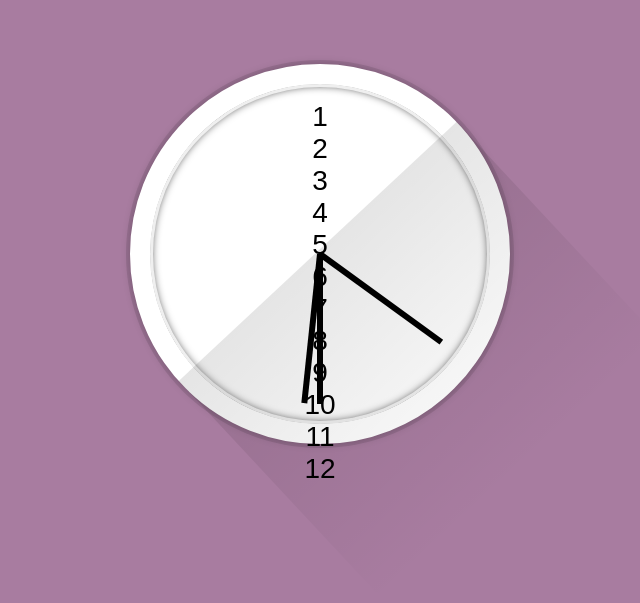
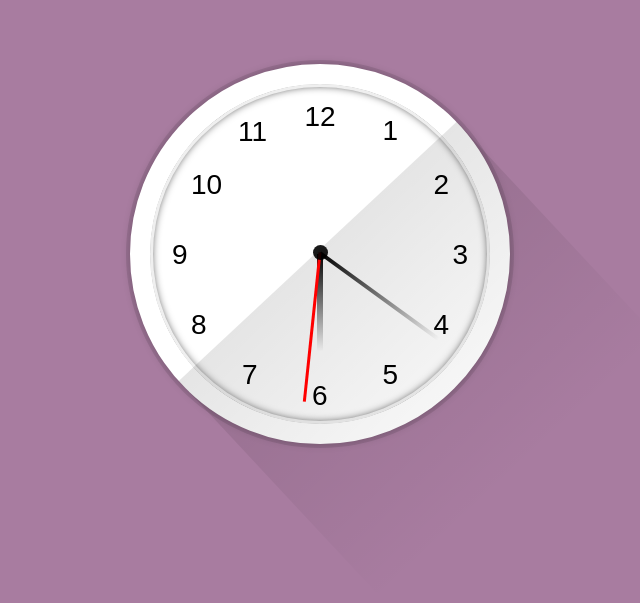
Before and after one commit to trembylene/JavaScript30, a plain HTML site: page 02-clock/index.html in a window 1280 px wide. Shown: the part 146-749 px from the top of the page, without its empty margins (320-960 px from the left). Drawn offline with Linux system fonts and the light colour scheme.

Commit message:
created cog, changed hand styling and shadows

```diff
--- a/02-clock/index.html
+++ b/02-clock/index.html
@@ -8,21 +8,20 @@
 <body>
   <div class="clock">
     <div class="clock-face">
-      <div class="numbers">
-        <div class="one">1</div>
-        <div class="two">2</div>
-        <div class="three">3</div>
-        <div class="four">4</div>
-        <div class="five">5</div>
-        <div class="six">6</div>
-        <div class="seven">7</div>
-        <div class="eight">8</div>
-        <div class="nine">9</div>
-        <div class="10">10</div>
-        <div class="eleven">11</div>
-        <div class="twelve">12</div>
-      </div>
+      <div class="numbers twelve">12</div>
+      <div class="numbers one">1</div>
+      <div class="numbers two">2</div>
+      <div class="numbers three">3</div>
+      <div class="numbers four">4</div>
+      <div class="numbers five">5</div>
+      <div class="numbers six">6</div>
+      <div class="numbers seven">7</div>
+      <div class="numbers eight">8</div>
+      <div class="numbers nine">9</div>
+      <div class="numbers ten">10</div>
+      <div class="numbers eleven">11</div>
       <div class="shadow"></div>
+      <div class="circle"></div>
       <div class="hand hour-hand"></div>
       <div class="hand min-hand"></div>
       <div class="hand second-hand"></div>
--- a/02-clock/style.css
+++ b/02-clock/style.css
@@ -37,16 +37,42 @@ body {
  transform: translateY(-3px); /* account for the height of the clock hands */
 }
 
+.circle {
+  border-radius: 50%;
+  background: rgba(0,0,0,0.9);
+  /* border: 1px solid rgba(20,20,20,0.9); */
+  width: 15px;
+  height: 15px;
+  position: absolute;
+  transform-origin: 100%;
+  top: 48%;
+  left: 47.5%;
+  z-index: 1;
+}
+
 .hand {
  width:50%;
- height:6px;
- background:black;
  position: absolute;
  top:50%;
  transform-origin: 100%;
  transform: rotate(90deg);
  transition: all 0.05s;
  transition-timing-function: cubic-bezier(0.1, 2.7, 0.58, 1);
+}
+
+.hour-hand {
+ height: 6px;
+ background: linear-gradient(to right, rgba(0,0,0,0) 35%, rgba(0,0,0,1));
+}
+
+.min-hand {
+  height: 4px;
+  background: linear-gradient(to right, rgba(0,0,0,0) 2%, rgba(0,0,0,1));
+}
+
+.second-hand {
+  height: 3px;
+  background:red;
 }
 
 .numbers {
@@ -63,3 +89,69 @@ body {
   transform: rotate(137deg);
   background: linear-gradient(rgba(0,0,0,0), rgba(0,0,0,.1));
 }
+
+.one {
+  position: absolute;
+  top:14px;
+  right: 72px;
+}
+
+.two {
+  position: absolute;
+  top: 68px;
+  right: 21px;
+}
+
+.three {
+  position: absolute;
+  right: 2px;
+  top: 138px;
+}
+
+.four {
+  position: absolute;
+  bottom: 60px;
+  right: 21px;
+}
+
+.five {
+  position: absolute;
+  bottom: 10px;
+  right: 72px;
+}
+
+.six {
+  position: absolute;
+  bottom: -11px;
+  left: 142px;
+}
+
+.seven {
+  position: absolute;
+  bottom: 10px;
+  left: 72px;
+}
+
+.eight {
+  position: absolute;
+  bottom: 60px;
+  left: 21px;
+}
+
+.nine {
+  position: absolute;
+  left: 2px;
+  top: 138px;
+}
+
+.ten {
+  position: absolute;
+  top: 68px;
+  left: 21px;
+}
+
+.eleven {
+  position: absolute;
+  top:15px;
+  left: 68px;
+}
```
